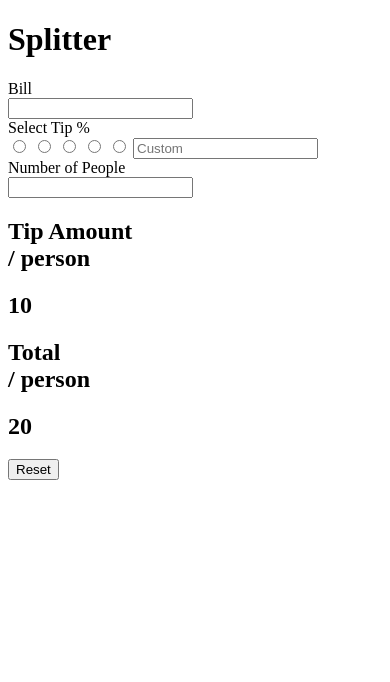
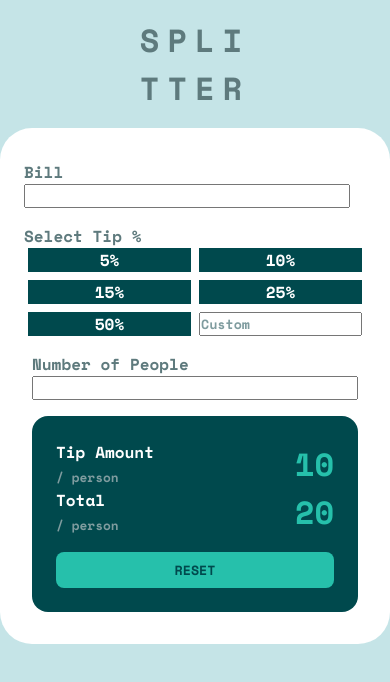
Before and after one commit to jorgecorderozx/tipSplit, a plain HTML site: page index.html in a window 390 px wide. Drawn offline with nearby package versions, Linux system fonts and the light colour scheme.

Commit message:
Initial mobile design styling

```diff
--- a/index.html
+++ b/index.html
@@ -1,5 +1,6 @@
 <!DOCTYPE html>
 <html lang="en">
+
 <head>
   <meta charset="UTF-8">
   <meta name="viewport" content="width=device-width, initial-scale=1.0">
@@ -14,36 +15,51 @@
 </head>
 
 <body>
-  <main>
-    <h1>Splitter</h1>
-    <form>
-      <label for="billValue">Bill</label>
-      <br>
-      <input type="number" id="billValue" min="0">
-      <br>
-      <label for="tipPercentageContainer">Select Tip %</label>
-      <div id="tipPercentageContainer">
-        <input name="percentageInput" type="radio" value="5%">
-        <input name="percentageInput" type="radio" value="10%">
-        <input name="percentageInput" type="radio" value="15%">
-        <input name="percentageInput" type="radio" value="25%">
-        <input name="percentageInput" type="radio" value="50%">
-        <input type="number" min="0" placeholder="Custom">
+  <main class="flex-container">
+    <h1>Spli<br>tter</h1>
+    <form class="flex-container">
+
+      <div class="flex-container formPairs">
+        <label for="billValue">Bill</label>
+        <input type="number" id="billValue" min="0">
       </div>
 
+      <div class="flex-container formPairs">
+        <label for="tipPercentageContainer">Select Tip %</label>
+        <div id="tipPercentageContainer">
+          <div class="individualPercentageContainer">
+            <p>5%</p><input name="percentageInput" type="radio" value="5%">
+          </div>
+          <div class="individualPercentageContainer">
+            <p>10%</p><input name="percentageInput" type="radio" value="10%">
+          </div>
+          <div class="individualPercentageContainer">
+            <p>15%</p><input name="percentageInput" type="radio" value="15%">
+          </div>
+          <div class="individualPercentageContainer">
+            <p>25%</p><input name="percentageInput" type="radio" value="25%">
+          </div>
+          <div class="individualPercentageContainer">
+            <p>50%</p><input name="percentageInput" type="radio" value="50%">
+          </div>
+          <input id="customInput" type="number" min="0" placeholder="Custom">
+        </div>
+      </div>
+
+      <div class="flex-container formPairs">
       <label for="numberOfPeopleInput">Number of People</label>
-      <br>
       <input type="number" min="1" id="numberOfPeopleInput">
+      </div>
 
       <div class="flex-container" id="generalOutputContainer">
         <!--Los numeros de output los tengo de referencia para ver como se muestran, luego los quitare porque cambiaran solo con innerHTML -->
         <div class="flex-container">
           <h2>Tip Amount<br><span>/ person</span></h2>
-          <h2 id="tipAmountOutput">10</h2>
+          <p id="tipAmountOutput">10</p>
         </div>
         <div class="flex-container">
           <h2>Total<br><span>/ person</span></h2>
-          <h2 id="totalAmountOutput">20</h2>
+          <p id="totalAmountOutput">20</p>
         </div>
         <input type="reset" value="Reset">
       </div>
--- a/styles.css
+++ b/styles.css
@@ -0,0 +1,134 @@
+:root {
+    --strong-cyan: hsl(172, 67%, 45%);
+    --very-dark-cyan: hsl(183, 100%, 15%);
+    --dark-grayish-cyan:hsl(186, 14%, 43%);
+    --grayish-cyan:hsl(184, 14%, 56%);
+    --light-grayish-cyan:hsl(185, 41%, 84%);
+    --very-light-grayish-cyan:hsl(185, 41%, 84%);
+    --white: hsl(0, 0%, 100%);
+
+}
+
+* {
+    margin: 0;
+    padding: 0;
+    box-sizing: border-box;
+    font-family: Space Mono, "sans-serif";
+}
+
+.flex-container {
+    display: flex;
+}
+
+
+
+main, form, #generalOutputContainer, .formPairs{
+    flex-direction: column;
+}
+
+h1, label {
+    color: var(--dark-grayish-cyan);
+}
+
+::placeholder, span {
+    color: var(--grayish-cyan);
+}
+
+body {
+    min-height: 100vh;
+    background-color: var(--light-grayish-cyan);
+}
+
+main{
+    width: 100%;
+}
+
+h1 {
+    align-self: center;
+    text-transform: uppercase;
+    letter-spacing: 0.5rem;
+    padding: 1rem 0;
+}
+
+form {
+    background-color: var(--white);
+    padding: 2rem;
+    border-radius: 2rem;
+    gap: 1rem;
+}
+
+
+#tipPercentageContainer{
+    justify-content: center;
+    display: grid;
+    grid-template-columns: 50% 50%;
+    gap: 0.5rem;
+}
+
+.individualPercentageContainer{
+    background-color: var(--very-dark-cyan);
+    color: var(--white);
+    width: 100%;
+    align-items: center;
+    position: relative;
+
+}
+
+
+
+.individualPercentageContainer > p {
+    position: absolute;
+    width: 100%;
+    text-align: center;
+}
+
+input[name="percentageInput"]{
+    width: 100%;
+    height: 100%;
+    opacity: 0;
+}
+
+
+#generalOutputContainer{
+    background-color: var(--very-dark-cyan);
+    padding: 1.5rem;
+    border-radius: 1rem;
+
+}
+
+#generalOutputContainer > div {
+    align-items: center;
+    justify-content: space-between;
+}
+
+h2 {
+    color: var(--white);
+    font-size: 1rem;
+}
+
+h2 span {
+    font-size: 0.8rem;
+}
+
+#tipAmountOutput, #totalAmountOutput {
+    font-size: 2rem;
+    color: var(--strong-cyan);
+}
+
+input[type="reset"]{
+    color: var(--very-dark-cyan);
+    background-color: var(--strong-cyan);
+    border: none;
+    width: 100%;
+    align-self: center;
+    padding: 0.5rem;
+    text-transform: uppercase;
+    border-radius: 0.5rem;
+    margin-top: 1rem;
+}
+
+.formPairs:nth-child(1), .formPairs:nth-child(2) > label {
+    position: relative;
+    /*Right value to align items because of gap between inputs from the input container with the discounts*/
+    right: 0.5rem;
+}
```
